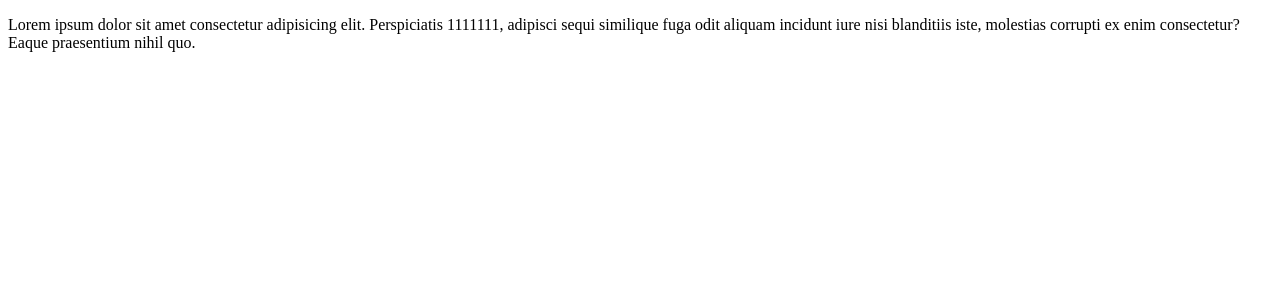
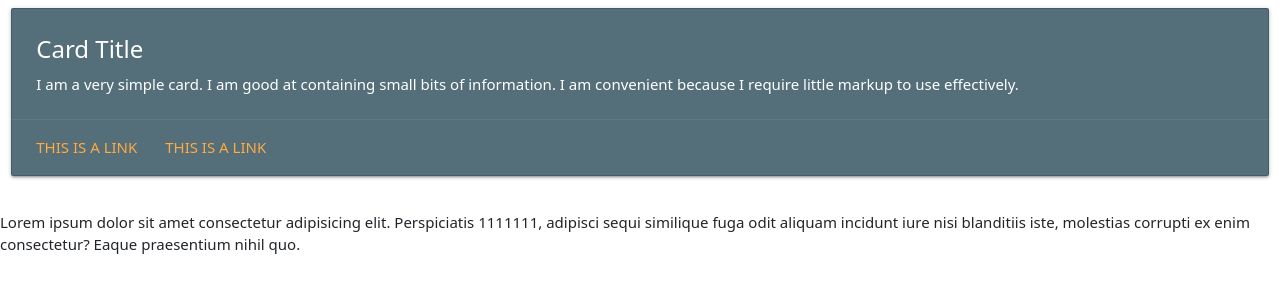
Before and after one commit to Alejo1201/ProyectoUno, a plain HTML site: page index.html in a window 1280 px wide. Drawn offline with nearby package versions, Linux system fonts and the light colour scheme.

Commit message:
agregamos elementos a la pagina

```diff
--- a/index.html
+++ b/index.html
@@ -1,12 +1,30 @@
 <!DOCTYPE html>
 <html lang="en">
 <head>
+    <link href="https://cdn.jsdelivr.net/npm/bootstrap@5.2.1/dist/css/bootstrap.min.css" rel="stylesheet" integrity="sha384-iYQeCzEYFbKjA/T2uDLTpkwGzCiq6soy8tYaI1GyVh/UjpbCx/TYkiZhlZB6+fzT" crossorigin="anonymous">
+    <link rel="stylesheet" href="https://cdnjs.cloudflare.com/ajax/libs/materialize/1.0.0/css/materialize.min.css">
     <meta charset="UTF-8">
     <meta http-equiv="X-UA-Compatible" content="IE=edge">
     <meta name="viewport" content="width=device-width, initial-scale=1.0">
     <title>Primera pagina</title>
 </head>
 <body>
+
+    <div class="row">
+        <div class="col s12 m6">
+          <div class="card blue-grey darken-1">
+            <div class="card-content white-text">
+              <span class="card-title">Card Title</span>
+              <p>I am a very simple card. I am good at containing small bits of information.
+              I am convenient because I require little markup to use effectively.</p>
+            </div>
+            <div class="card-action">
+              <a href="#">This is a link</a>
+              <a href="#">This is a link</a>
+            </div>
+          </div>
+        </div>
+      </div>
     <p>Lorem ipsum dolor sit amet consectetur adipisicing elit. Perspiciatis 1111111, adipisci sequi similique fuga odit aliquam incidunt iure nisi blanditiis iste, molestias corrupti ex enim consectetur? Eaque praesentium nihil quo.</p>
 </body>
 </html>
```
